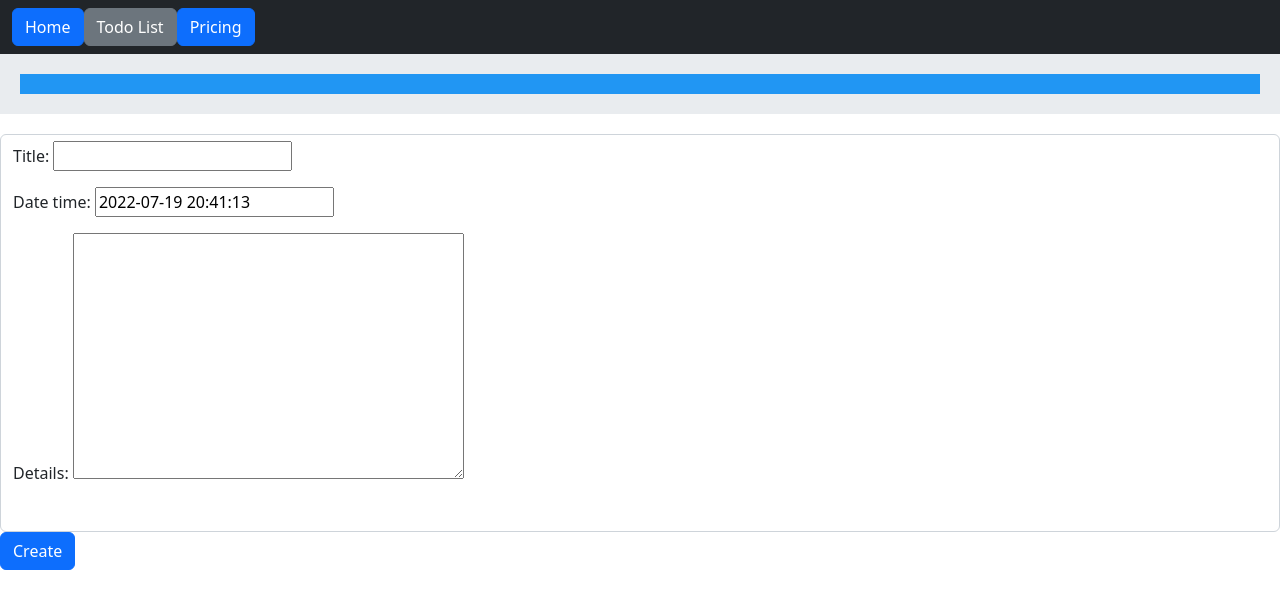
After one commit to Ali-Eyvazi/first-tutorial, a Django app: page /date_creation/ in a window 1280 px wide. The commit adds this page. Shown: the top 609 px of the page. Run offline with Django 4.2, Linux system fonts and the light colour scheme.

Commit message:
adding form and creating update also adding messages ...

```diff
--- /dev/null
+++ b/home/forms.py
@@ -0,0 +1,18 @@
+from django import forms
+import datetime
+from .models import ToDo
+
+class Item_Creation_Form(forms.Form):
+
+
+    # Modelform  mofrl=artivcle  Fields=[]
+    title=forms.CharField(max_length=100)
+    date_time=forms.DateTimeField(initial=datetime.datetime.now)
+    Details=forms.CharField(max_length=1000,widget=forms.Textarea)
+
+
+
+class TodoUpdateForm(forms.ModelForm):
+    class Meta:
+        model=ToDo
+        fields=['title','Details','date_time']    #=__all__
--- /dev/null
+++ b/home/templates/home/date_creation.html
@@ -0,0 +1,14 @@
+ {% extends 'base.html' %}
+
+{% block other %}
+
+    <form action="" method="post">
+            <div class="form-control" >
+
+                    {% csrf_token %}
+                  {{form.as_p}}<br>
+
+            </div>
+        <input  class="btn btn-primary" type="submit" value='Create' >
+    </form>
+{% endblock %}
--- a/home/urls.py
+++ b/home/urls.py
@@ -7,8 +7,11 @@ urlpatterns=[
 
 
     path('',views.HomeView.as_view(),name='home'),
-     path('todos',views.TodoView.as_view(),name='todos'),
-    path('details/<int:id>/',views.DetailsView.as_view(),name='details')
+    path('todos',views.TodoView.as_view(),name='todos'),
+    path('delete/<int:id>/',views.DeleteView.as_view(),name='delete'),
+    path('update/<int:id>/',views.UpdateView.as_view(),name='update'),
+    path('date_creation/',views.Date_creation.as_view(),name='date_creation'),
+    path('details/<int:id>/',views.DetailsView.as_view(),name='details'),
 
 
 ]
--- a/home/views.py
+++ b/home/views.py
@@ -1,13 +1,15 @@
-from django.shortcuts import render,get_object_or_404
+from pyexpat.errors import messages
+from django.shortcuts import render,get_object_or_404,redirect
 from django.views import View
 # Create your views here.
 import datetime
 from .models import ToDo
-
+from django.contrib import messages
+from .forms import Item_Creation_Form,TodoUpdateForm
 class HomeView(View):
 
     def get(self,request):
-
+        request.user.username
         date=datetime.datetime.now()
         name='Ali'
         return render(request,'home/home.html',{'name':name,'date':date,})
@@ -24,3 +26,58 @@ class TodoView(View):
     def get(self,request):
         todo=ToDo.objects.all()
         return render(request,'home/todos.html',{'models':todo})
+
+
+class DeleteView(View):
+
+    def get(self,request,id):
+
+        todo=get_object_or_404(ToDo,id=id)
+        todo.delete()
+
+        messages.success(request, ' you deleted item successfully','success')
+        return redirect('home:todos')
+
+
+
+class Date_creation(View):
+    def get(self,request):
+        form=Item_Creation_Form()
+
+        return render(request,'home/date_creation.html',{'form':form })
+
+
+
+    def post(self,request):
+
+        if request.method =='POST':
+            form=Item_Creation_Form(request.POST)
+
+            if form.is_valid():
+                cd=form.cleaned_data
+                ToDo.objects.create(title=cd['title'],date_time=cd['date_time'],Details=cd['Details'])
+            else:
+                messages.error(request,'The form\'s fields has been filed wrongly  ','error')
+                return redirect('home:home')
+
+            messages.success(request,'date has been created succesfully')
+            return redirect('home:todos')
+
+        return redirect('home:home')
+
+class UpdateView(View):
+
+    def get(self,request,id):
+        todo=ToDo.objects.get(id=id)
+        form=TodoUpdateForm(instance=todo)
+
+        return render(request,'home/update.html',{'form':form})
+
+    def post(self,request,id):
+        todo=ToDo.objects.get(id=id)
+
+        form=TodoUpdateForm(request.POST,instance=todo)
+        if form.is_valid():
+            form.save()
+            messages.success(request,'you have updated your todo ','success')
+        return redirect('home:details',id=id)
--- a/templates/404.html
+++ b/templates/404.html
@@ -1 +1 @@
-<h1>This Item is not allowed</h1>
+<h3> item is not allowed></h3>
--- a/templates/base.html
+++ b/templates/base.html
@@ -62,7 +62,7 @@
         {% endblock %}
 
     </div>
-
+{% block other %}{% endblock %}
 
 </body>
 </html>
--- a/templates/inc/messages.html
+++ b/templates/inc/messages.html
@@ -0,0 +1,13 @@
+{% if messages %}
+
+    {% for message in messages %}
+
+        <div {% if message.tags %} class="alert alert-{{message.tags}}" {% endif %}>
+
+                {{message}}
+
+        </div>
+
+    {% endfor %}
+
+{% endif %}
--- a/templates/inc/navbar.html
+++ b/templates/inc/navbar.html
@@ -3,7 +3,7 @@
             <div class="container-fluid">
             <a class="btn btn-primary" href="{% url 'home:home' %}">Home</a>
             <a class="btn btn-secondary" aria-current="page" href="{% url 'home:todos' %}">Todo List</a>
-            <a class="btn btn-warning" href="#">Features</a>
+
             <a class="btn btn-primary" href="#">Pricing</a>
 
 
```
Also changed, not shown: home/templates/home/details.html (+9 -4 lines), home/templates/home/todos.html (+8 -5 lines), home/templates/home/update.html (added, +14 -0 lines), db.sqlite3.
